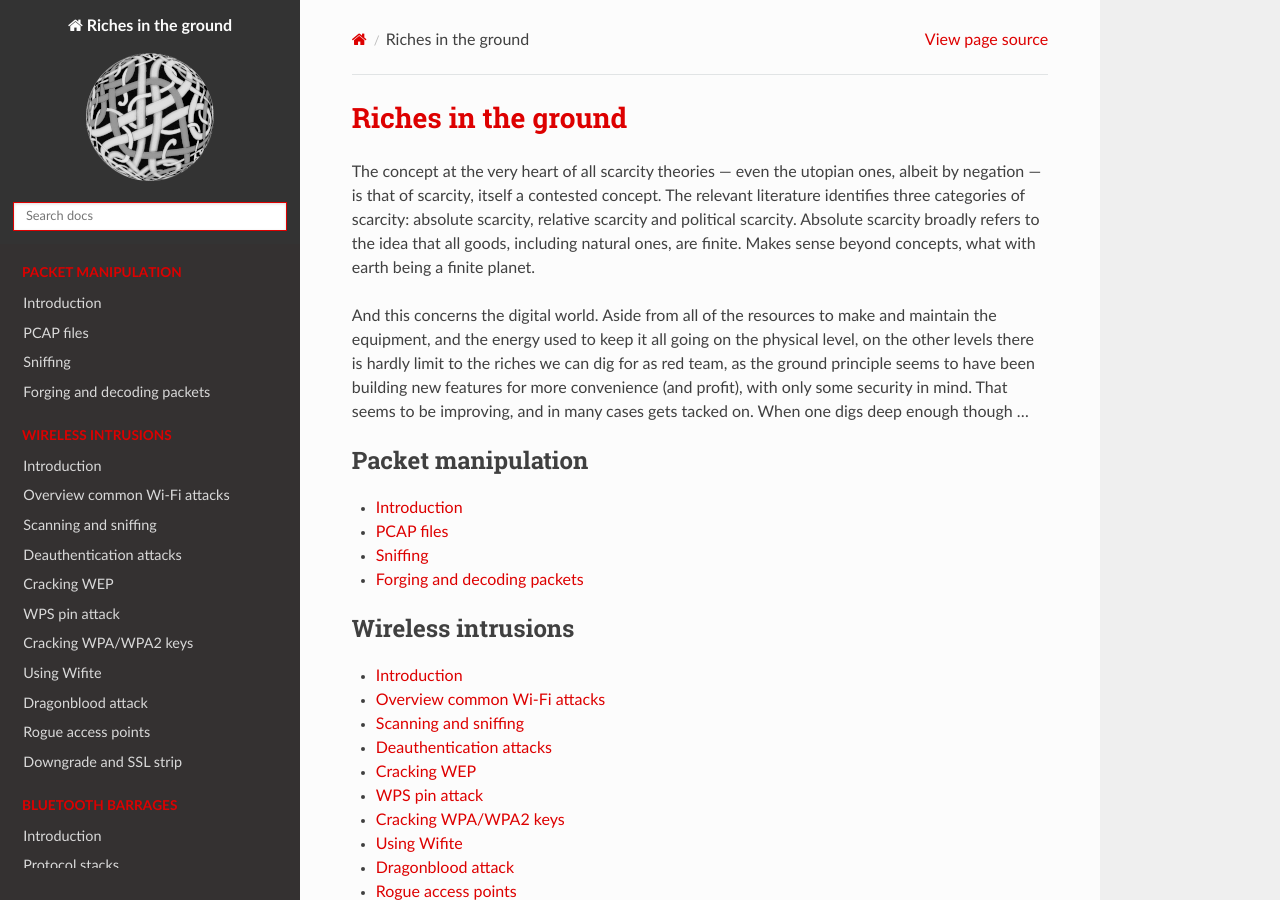
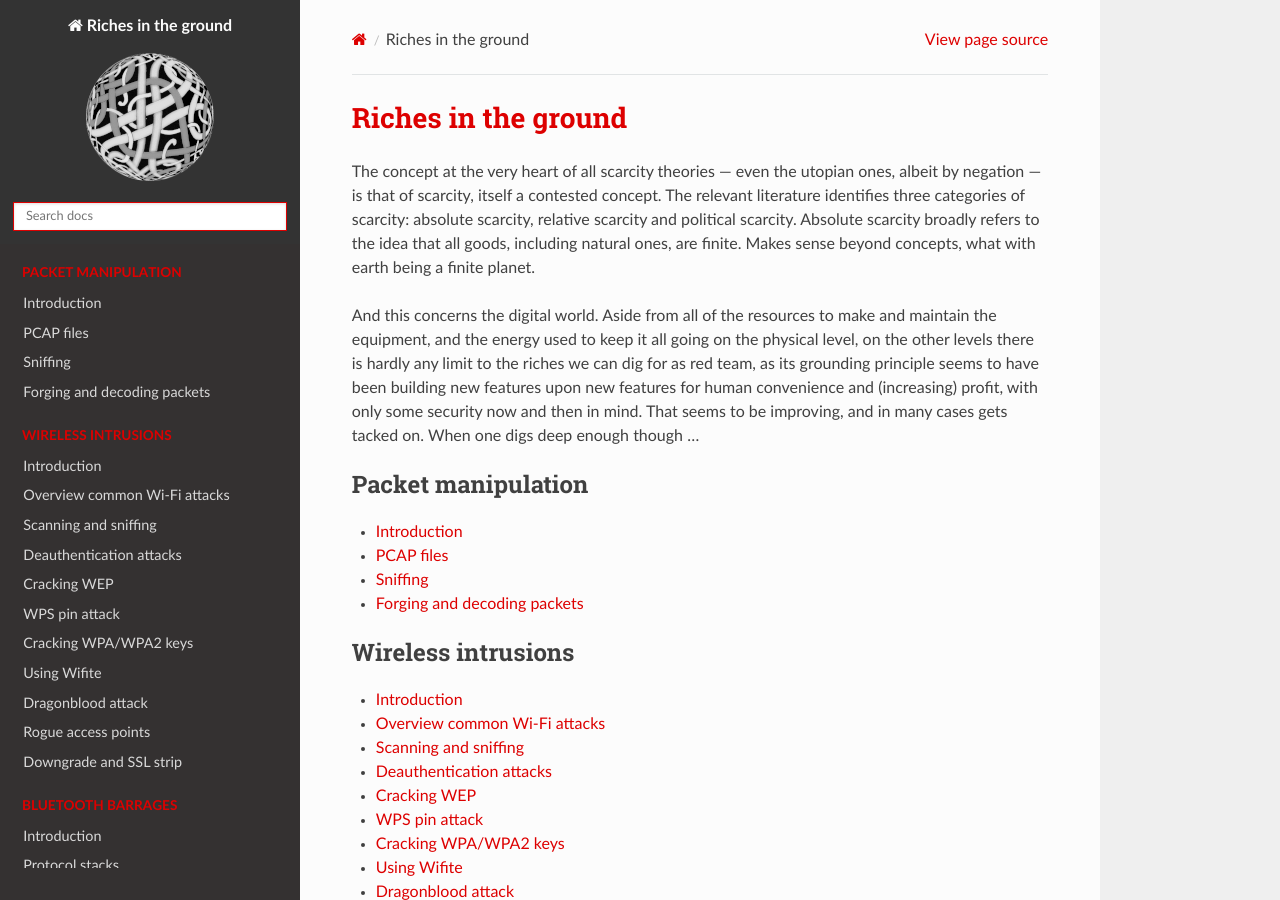
Before and after one commit to tymyrddin/red-network, a Sphinx documentation site: the page built from source/index.rst, in a window 1280 px wide and 900 px high. Built offline with Sphinx 7.4.7 and the Read the Docs theme 2.0.0, drawn with Linux system fonts in a browser that asks for light colours.

Commit message:
Version 0.1

```diff
--- a/source/index.rst
+++ b/source/index.rst
@@ -7,10 +7,10 @@ scarcity, relative scarcity and political scarcity. Absolute scarcity broadly re
 including natural ones, are finite. Makes sense beyond concepts, what with earth being a finite planet.
 
 And this concerns the digital world. Aside from all of the resources to make and maintain the equipment, and the energy
-used to keep it all going on the physical level, on the other levels there is hardly limit to the riches we can dig
-for as red team, as the ground principle seems to have been building new features for more convenience (and profit),
-with only some security in mind. That seems to be improving, and in many cases gets tacked on. When one digs deep
-enough though ...
+used to keep it all going on the physical level, on the other levels there is hardly any limit to the riches we can dig
+for as red team, as its grounding principle seems to have been building new features upon new features for human
+convenience and (increasing) profit, with only some security now and then in mind. That seems to be improving, and in
+many cases gets tacked on. When one digs deep enough though ...
 
 .. toctree::
    :glob:
```
